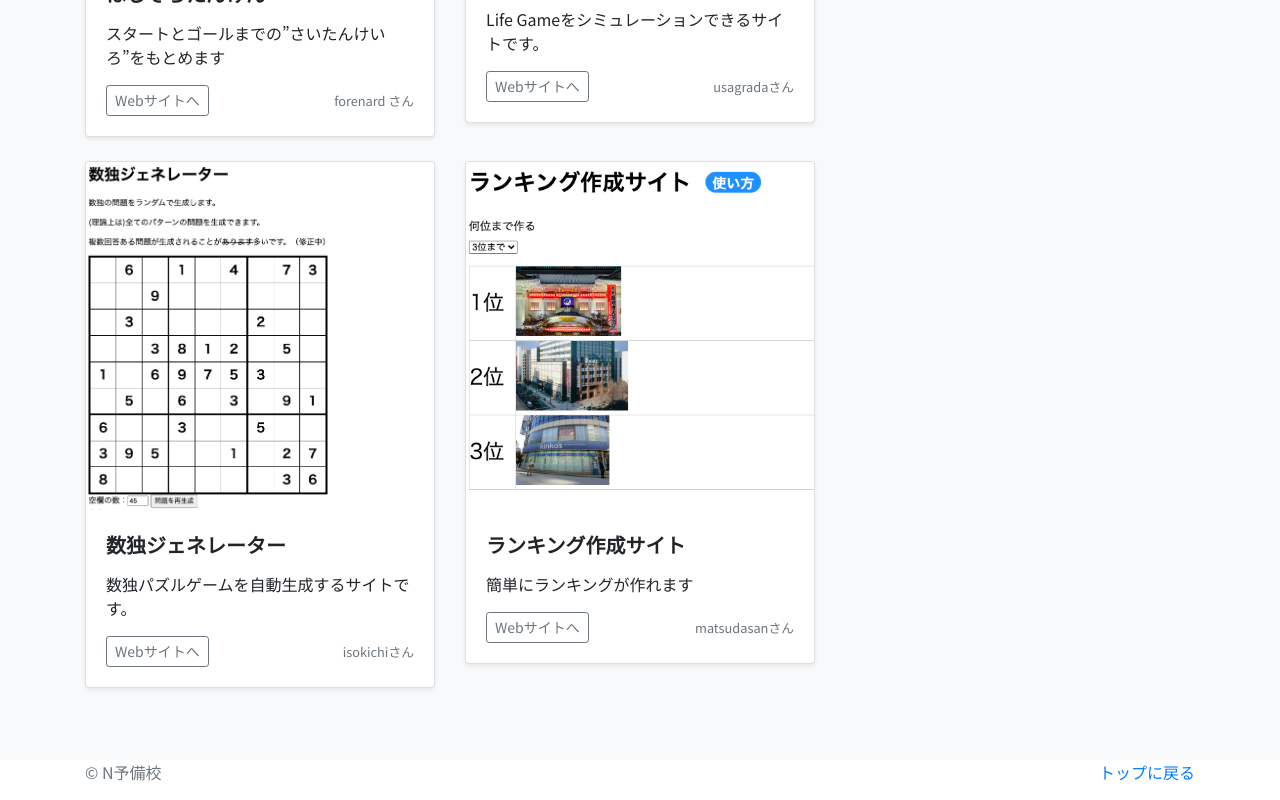
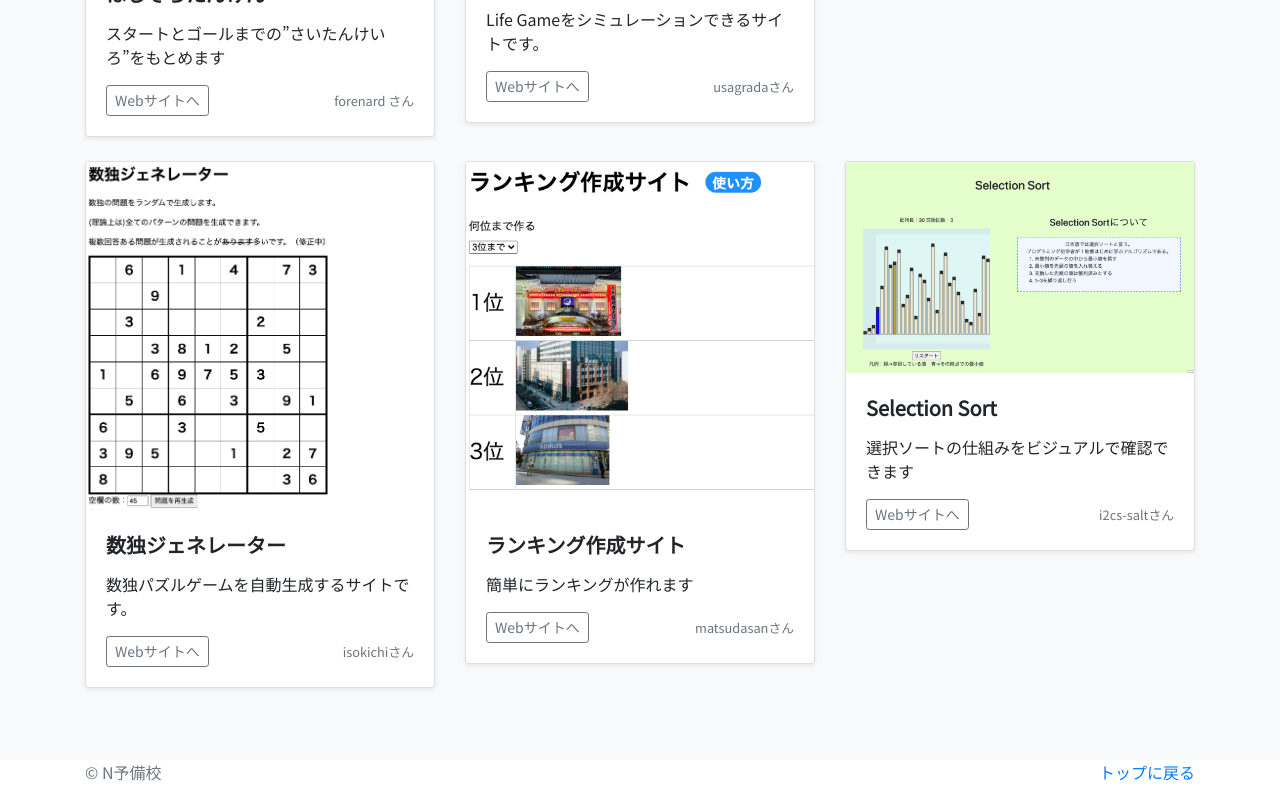
Before and after one commit to progedu/n-code-training-product, a plain HTML site: page docs/ta/index.html in a window 1280 px wide. Shown: the part 2364-3164 px from the top of the page. Drawn offline with nearby package versions, Linux system fonts and the light colour scheme.

Commit message:
i2cs-saltさんの成果物を追加

```diff
--- a/docs/ta/index.html
+++ b/docs/ta/index.html
@@ -242,6 +242,21 @@
                         </div>
                     </div>
                 </div>
+                <div class="col-md-4">
+                    <div class="card mb-4 shadow-sm">
+                        <img class="card-img-top" src="img/15_i2cs-salt.png" alt="Selection Sort" >
+                        <div class="card-body">
+                            <p class="card-title">Selection Sort</p>
+                            <p class="card-text">選択ソートの仕組みをビジュアルで確認できます</p>
+                            <div class="d-flex justify-content-between align-items-center">
+                                <div class="btn-group">
+                                    <a href="https://i2cs-salt.github.io/1section-last/" class="btn btn-sm btn-outline-secondary" target="_blank">Webサイトへ</a>
+                                </div>
+                                <small class="text-muted">i2cs-saltさん</small>
+                            </div>
+                        </div>
+                    </div>
+                </div>
             </div>
         </div>
     </div>
```
Also changed, not shown: docs/ta/img/15_i2cs-salt.png (added).
